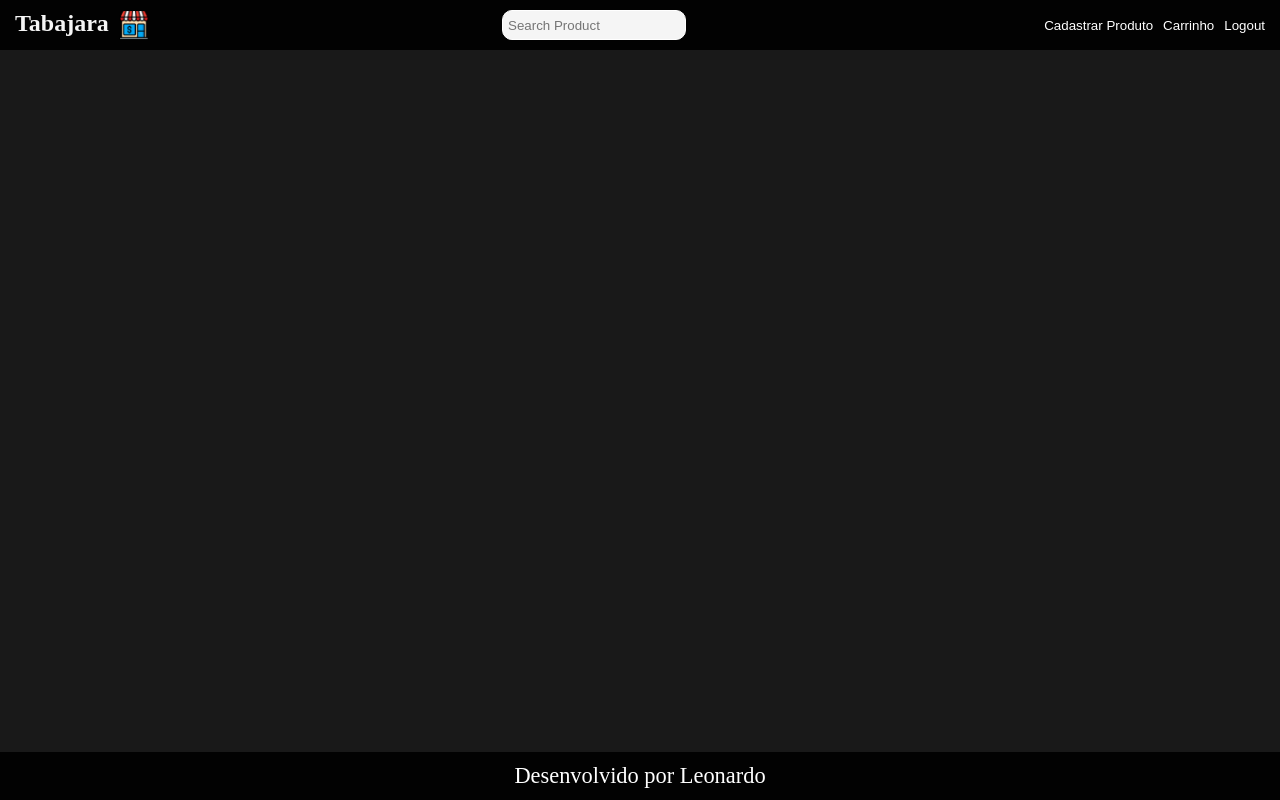
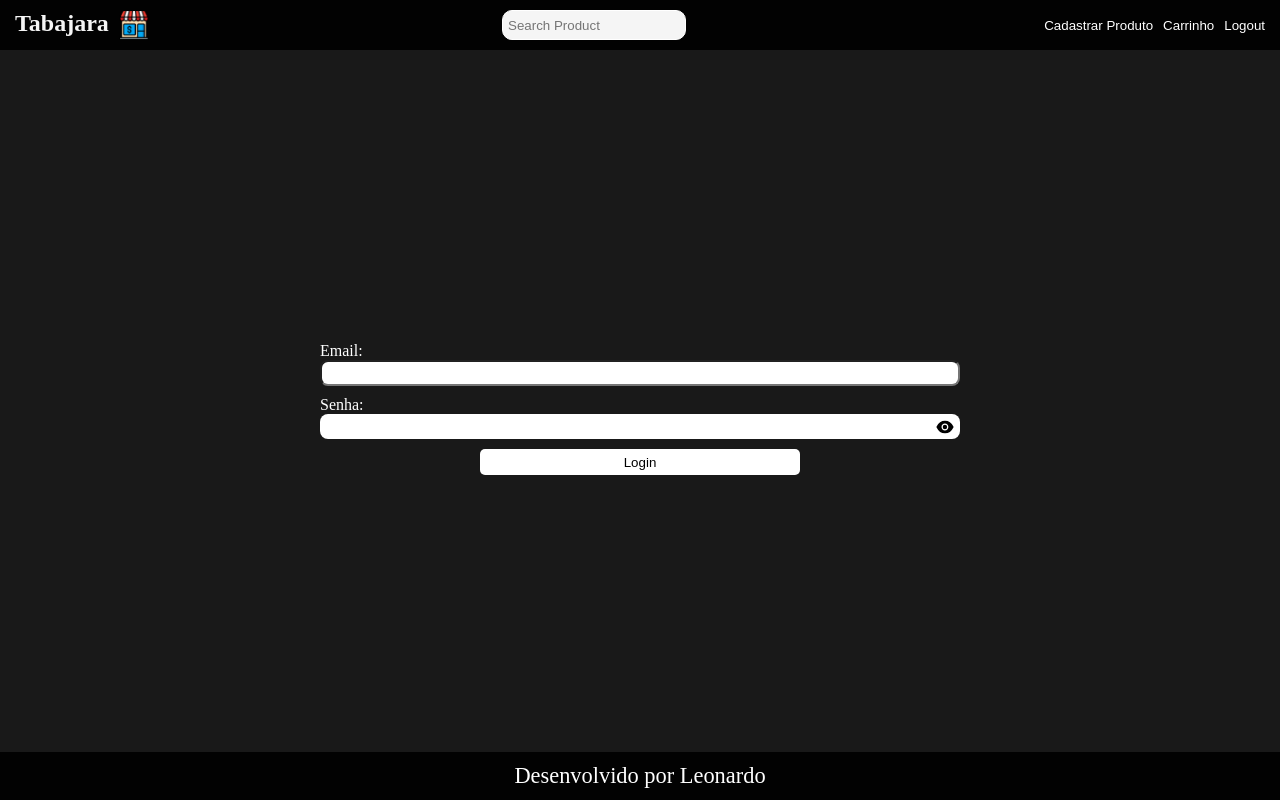
Before and after one commit to Leonardo-KF/C017-ReactTs, a React (Vite) app in the folder Ecommerce/: page /login in a window 1280 px wide. Built offline with nearby package versions, Linux system fonts and the light colour scheme.

Commit message:
feat: create login page

```diff
--- a/Ecommerce/src/main.tsx
+++ b/Ecommerce/src/main.tsx
@@ -4,8 +4,9 @@ import { Footer } from "./components/footer/footer";
 import { Header } from "./components/header/header";
 import { Home } from "./pages/home/home";
 import { Register } from "./pages/register/register";
+import { CreateProduct } from "./pages/createProduct/createProduct";
+import { Login } from "./pages/login/login";
 import { BrowserRouter, Routes, Route } from "react-router-dom";
-import { CreateProduct } from "./pages/createProduct/createProduct";
 import GlobalStyle, { Content } from "./styles/global";
 
 ReactDOM.createRoot(document.getElementById("root") as HTMLElement).render(
@@ -19,6 +20,7 @@ ReactDOM.createRoot(document.getElementById("root") as HTMLElement).render(
           <Route path="/create" element={<CreateProduct />} />
           <Route path="/update/:id" element={<CreateProduct />} />
           <Route path="/register" element={<Register />} />
+          <Route path="/login" element={<Login />} />
         </Routes>
       </Content>
       <Footer />
--- /dev/null
+++ b/Ecommerce/src/pages/login/login.tsx
@@ -0,0 +1,50 @@
+import { FormEvent, useState } from "react";
+import { AiFillEye, AiFillEyeInvisible } from "react-icons/ai";
+import { ButtonSection, PasswordDiv } from "../register/styles";
+import { LoginSection } from "./styles";
+
+export function Login() {
+  const [viewPassword, setViewPassword] = useState<boolean>(false);
+
+  async function handleSubmit(event: FormEvent<HTMLFormElement>) {
+    event.preventDefault();
+
+    const login = {
+      email: event.currentTarget.email.value,
+      password: event.currentTarget.password.value,
+    };
+
+    console.log(login);
+  }
+
+  return (
+    <LoginSection>
+      <form onSubmit={handleSubmit}>
+        <label htmlFor="email">Email:</label>
+        <input type="email" name="email" />
+        <label htmlFor="password">Senha:</label>
+        <PasswordDiv>
+          <input
+            type={viewPassword ? "text" : "password"}
+            name="password"
+          ></input>
+          <button
+            type="button"
+            onClick={() => {
+              setViewPassword(!viewPassword);
+            }}
+          >
+            {viewPassword ? (
+              <AiFillEyeInvisible size={20} />
+            ) : (
+              <AiFillEye size={20} />
+            )}
+          </button>
+        </PasswordDiv>
+        <ButtonSection>
+          <button type="submit">Login</button>
+        </ButtonSection>
+      </form>
+    </LoginSection>
+  );
+}
--- /dev/null
+++ b/Ecommerce/src/pages/login/styles.ts
@@ -0,0 +1,21 @@
+import styled from "styled-components";
+
+export const LoginSection = styled.section`
+  display: flex;
+  flex-direction: column;
+  width: 50%;
+
+  form {
+    display: flex;
+    min-width: 300px;
+    flex-direction: column;
+    margin-top: 15px;
+  }
+
+  input {
+    border-radius: 8px;
+    padding-left: 5px;
+    height: 1.6rem;
+    margin-bottom: 10px;
+  }
+`;
--- a/Ecommerce/src/pages/register/styles.ts
+++ b/Ecommerce/src/pages/register/styles.ts
@@ -21,9 +21,6 @@ export const RegisterSection = styled.section`
     height: 1.6rem;
     margin-bottom: 10px;
   }
-
-  button {
-  }
 `;
 
 export const PasswordDiv = styled.div`
@@ -34,7 +31,7 @@ export const PasswordDiv = styled.div`
     display: flex;
     width: 100%;
     border: none;
-    border-radius: 8px 0px 0px 8px;
+    border-radius: 8px 0px 0px 8px !important;
   }
 
   button {
--- a/Ecommerce/src/utils/api/api.ts
+++ b/Ecommerce/src/utils/api/api.ts
@@ -81,7 +81,7 @@ export const api = {
     try {
       const userCreate = await axios.post("/user/register", user);
       return userCreate.data;
-    } catch (err) {
+    } catch (err: any) {
       handleError("Erro ao atualizar o produto", err.response.data.message[0]);
     }
   },
```
